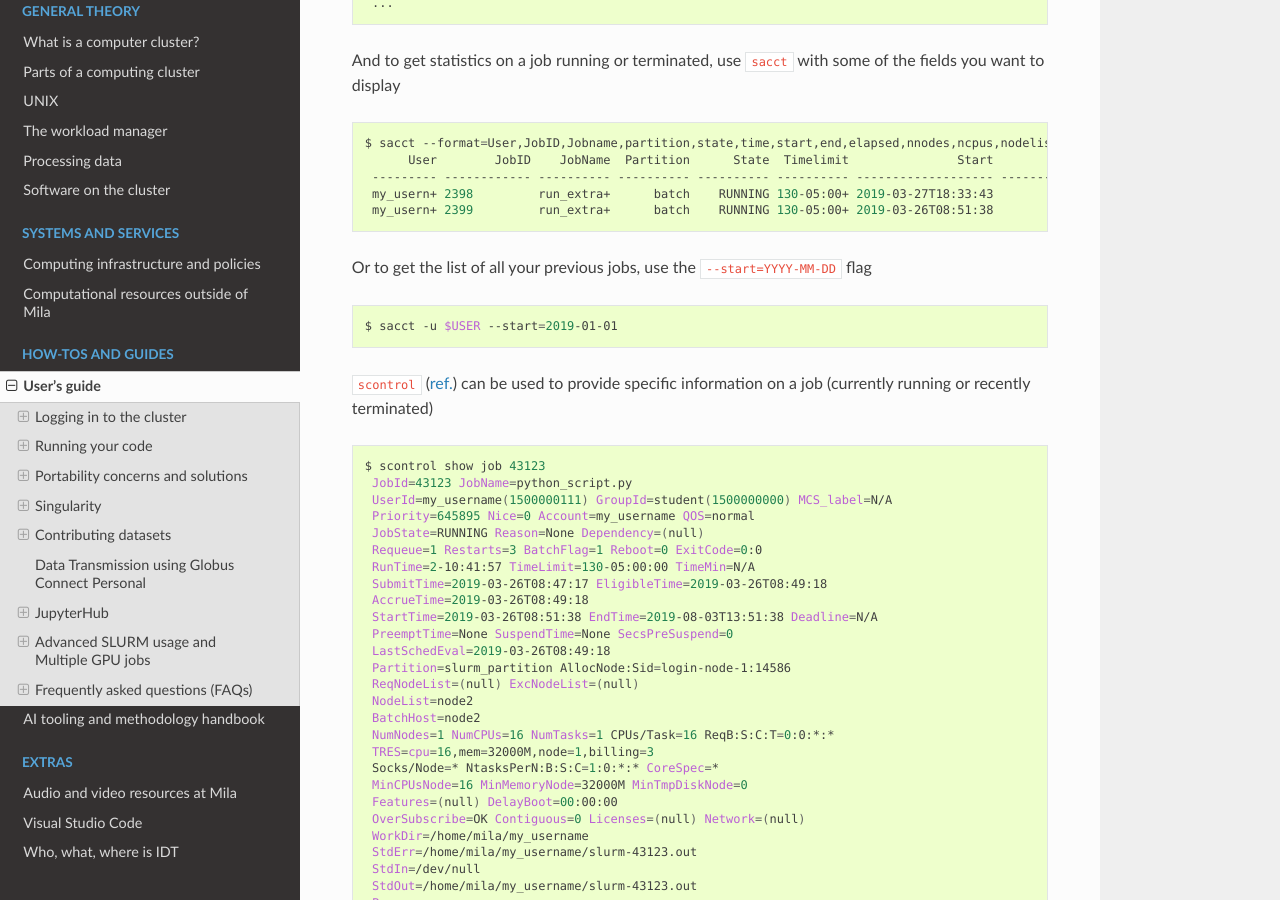
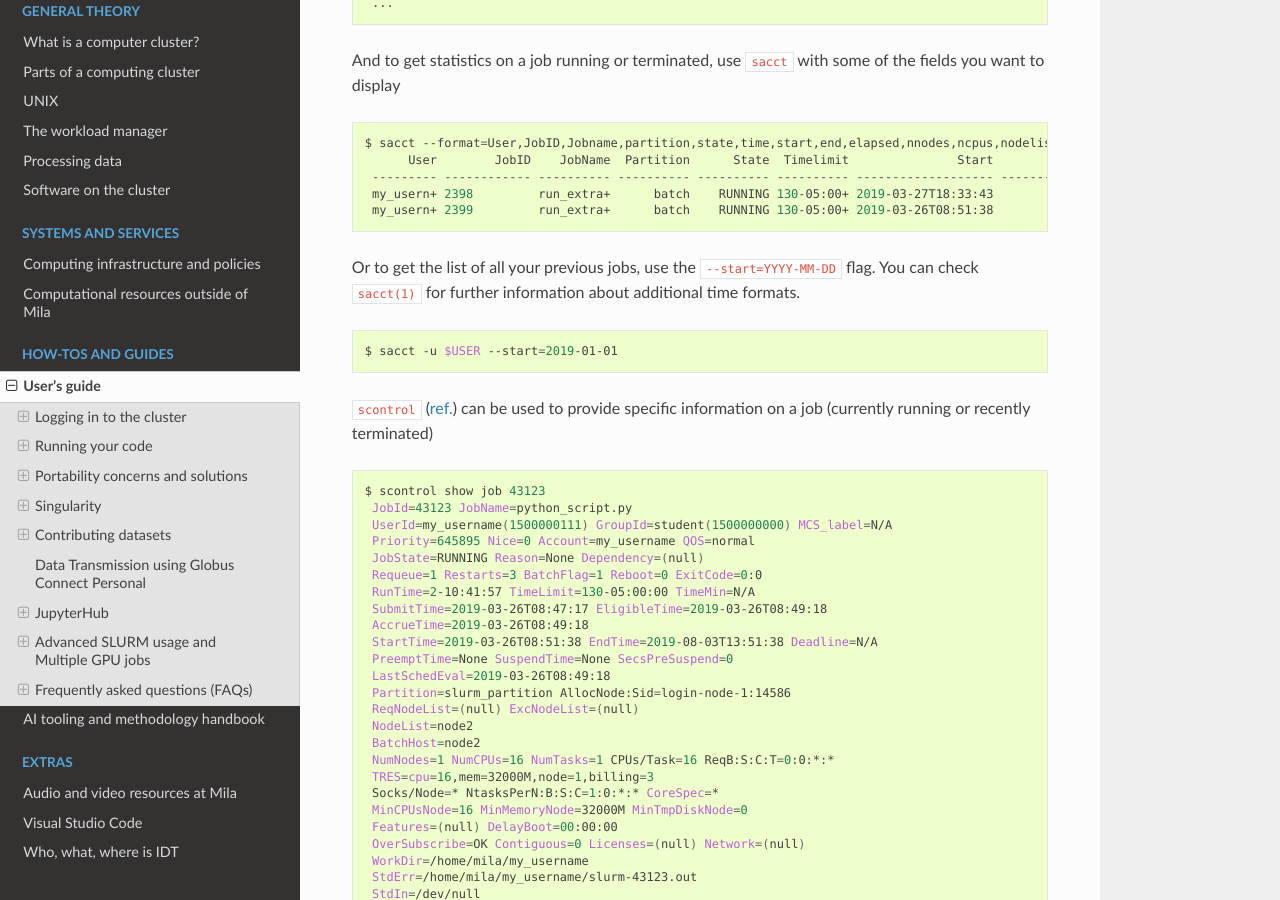
Before and after one commit to mila-iqia/mila-docs, a Sphinx documentation site: the page built from docs/Userguide.rst, in a window 1280 px wide and 900 px high, scrolled down 7340 px. Built offline with Sphinx 7.4.7 and the Read the Docs theme 2.0.0, drawn with Linux system fonts in a browser that asks for light colours.

Commit message:
Update docs/Userguide_running_code.rst
Co-authored-by: Bruno Travouillon <devel@travouillon.fr>

```diff
--- a/docs/Userguide_running_code.rst
+++ b/docs/Userguide_running_code.rst
@@ -244,7 +244,7 @@
     my_usern+ 2399         run_extra+      batch    RUNNING 130-05:00+ 2019-03-26T08:51:38             Unknown 2-10:49:59        1         16 node9           /home/mila/my_usern+
 
 
-Or to get the list of all your previous jobs, use the ``--start=YYYY-MM-DD`` flag
+Or to get the list of all your previous jobs, use the ``--start=YYYY-MM-DD`` flag. You can check ``sacct(1)`` for further information about additional time formats.
 
 .. prompt:: bash
 
```
